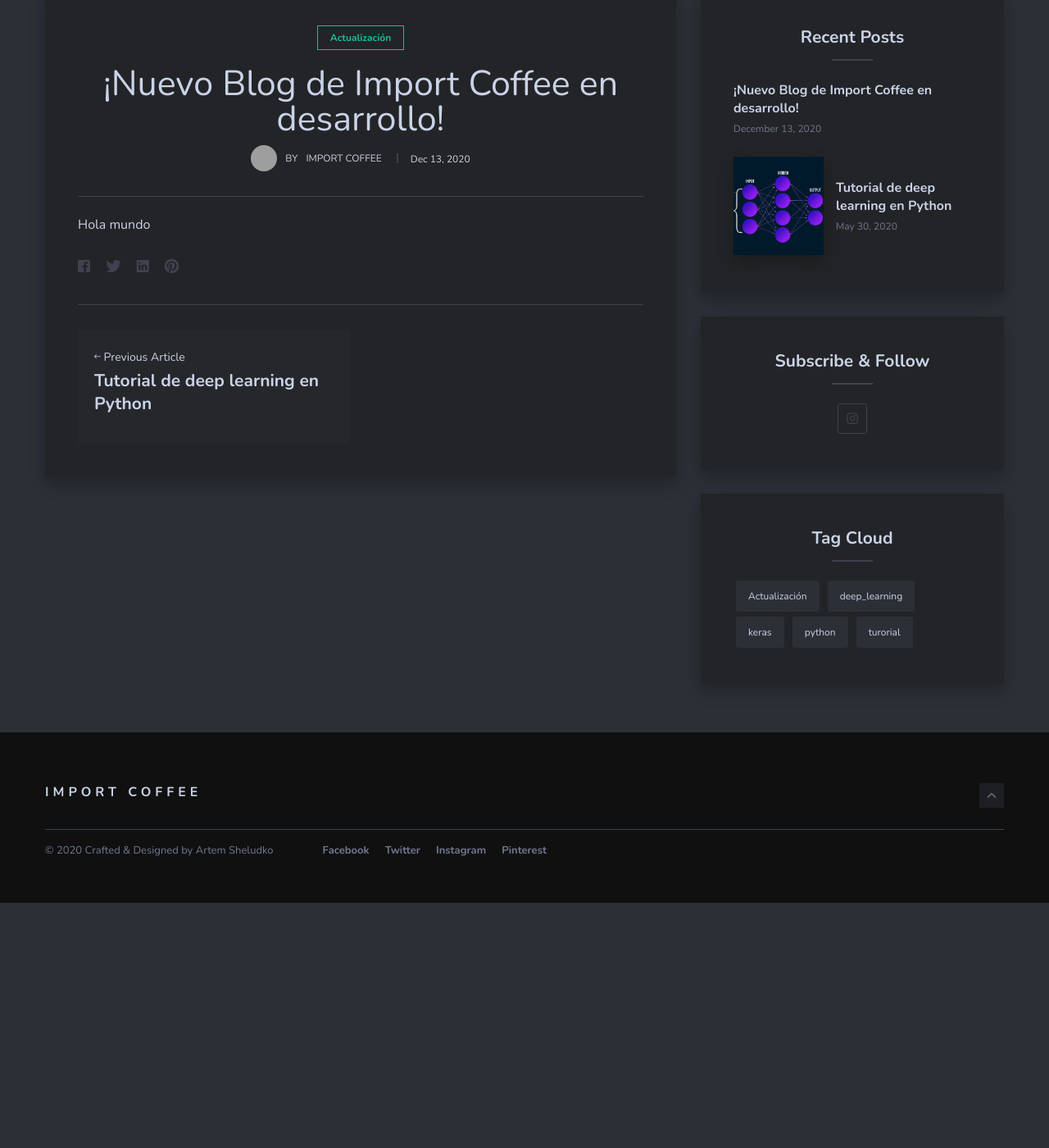
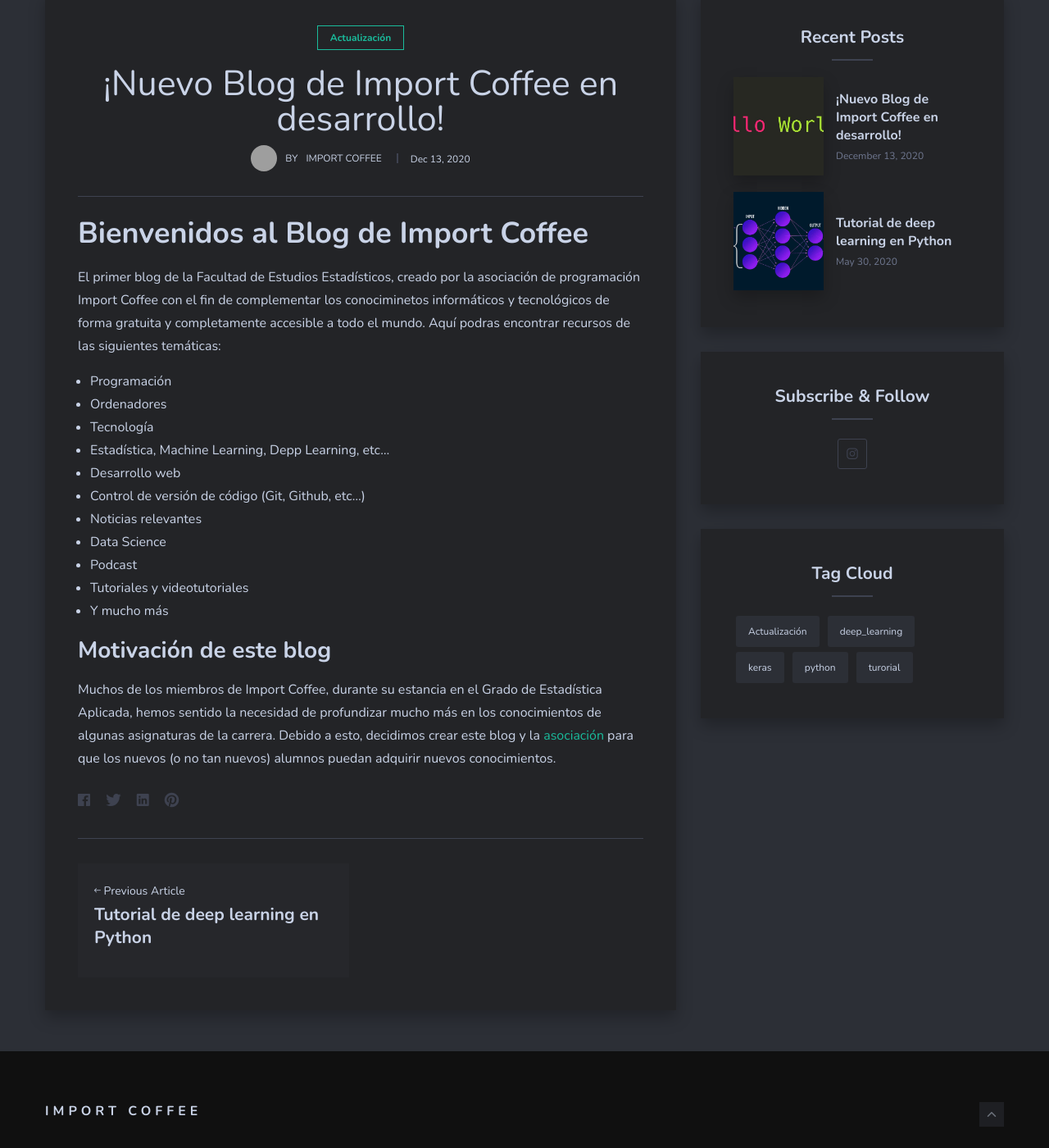
Before and after one commit to Guillermo-C-A/prueba, a Jekyll site: the page built from _posts/2020-12-13-nuevo-blog-de-import-coffee.md, in a window 1280 px wide and 1400 px high, scrolled down 734 px. Shown: the whole window at 82% size. Built offline with Jekyll 4.4.1, drawn with Linux system fonts in a browser that asks for light colours; nearby versions of some CDN libraries; before the commit the page ends 1835 px from its top, so only the background shows below that; grey boxes are pictures that could not be loaded.

Commit message:
actualizacion blog

```diff
--- a/_posts/2020-12-13-nuevo-blog-de-import-coffee.md
+++ b/_posts/2020-12-13-nuevo-blog-de-import-coffee.md
@@ -3,6 +3,24 @@ title: "¡Nuevo Blog de Import Coffee en desarrollo!"
 layout: post
 tags:
 - Actualización
+image: live.jpeg
 ---
 
-Hola mundo
+# Bienvenidos al Blog de Import Coffee
+
+El primer blog de la Facultad de Estudios Estadísticos, creado por la asociación de programación Import Coffee con el fin de complementar los conociminetos informáticos y tecnológicos de forma gratuita y completamente accesible a todo el mundo. Aquí podras encontrar recursos de las siguientes temáticas:
+
+* Programación
+* Ordenadores
+* Tecnología
+* Estadística, Machine Learning, Depp Learning, etc...
+* Desarrollo web
+* Control de versión de código (Git, Github, etc...)
+* Noticias relevantes
+* Data Science
+* Podcast
+* Tutoriales y videotutoriales
+* Y mucho más
+
+## Motivación de este blog
+Muchos de los miembros de Import Coffee, durante su estancia en el Grado de Estadística Aplicada, hemos sentido la necesidad de profundizar mucho más en los conocimientos de algunas asignaturas de la carrera. Debido a esto, decidimos crear este blog y la [asociación](http://importcoffee.es) para que los nuevos (o no tan nuevos) alumnos puedan adquirir nuevos conocimientos.
```
Also changed, not shown: 6 other files.
